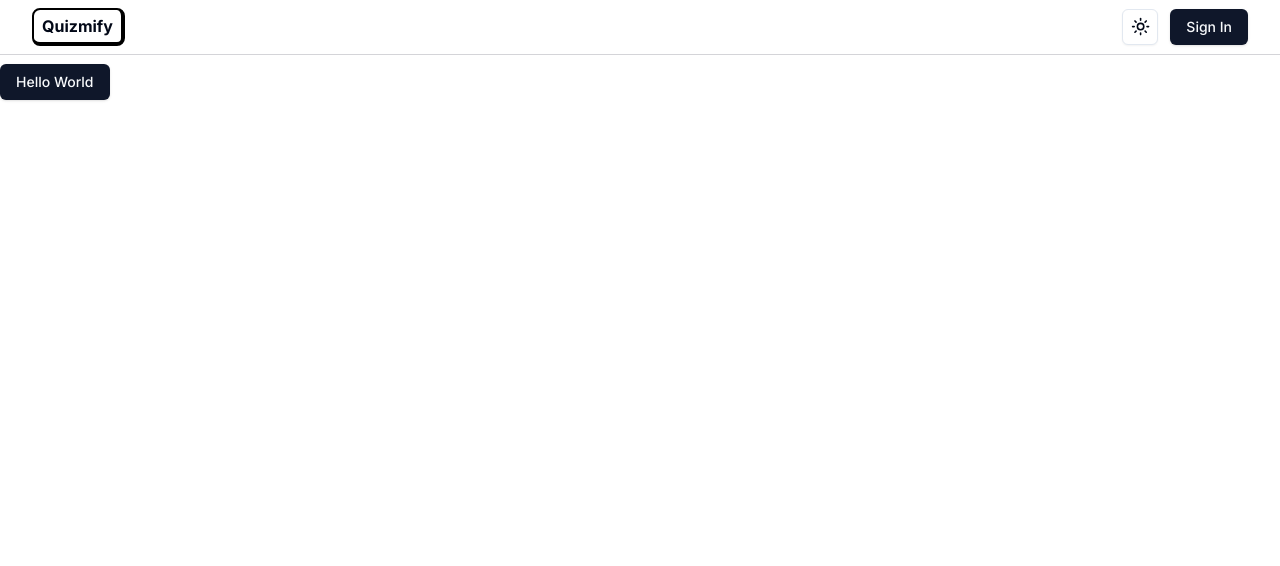
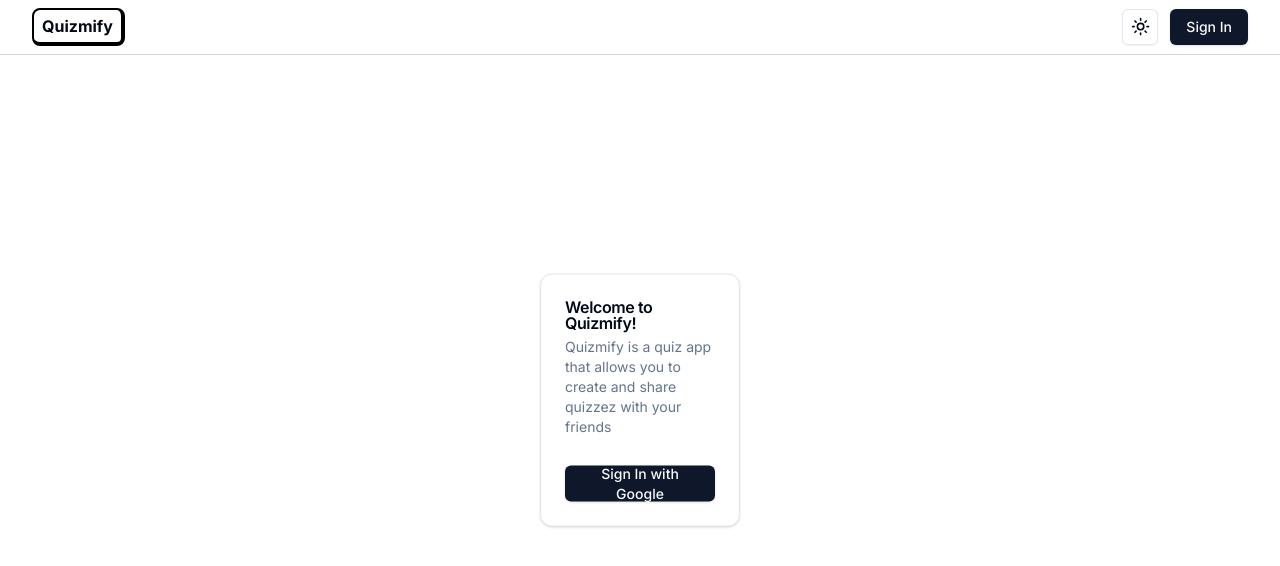
Before and after one commit to klinguss/quizmify, a Next.js app: page / in a window 1280 px wide. Shown: the top 566 px of the page. Built offline with nearby package versions, Linux system fonts and the light colour scheme; no server answers.

Commit message:
Set up homepage

```diff
--- a/src/app/page.tsx
+++ b/src/app/page.tsx
@@ -1,8 +1,28 @@
 import { Button } from '@/components/ui/button'
 import Image from 'next/image'
 import { prisma } from '@/lib/db';
-export default function Home() {
+import { Card, CardContent, CardDescription, CardHeader, CardTitle } from '@/components/ui/card';
+import SignInButton from '@/components/SignInButton';
+import { redirect } from 'next/navigation';
+import { getAuthSession } from '@/lib/nextauth';
+export default async function Home() {
+  const session = await getAuthSession()
+  if (session?.user) {
+    return redirect('/dashboard')
+  }
   return (
-   <Button>Hello World</Button>
+   <div className='absolute top-1/2 left-1/2 -translate-x-1/2 -translate-y-1/2'>
+    <Card className='w-[200px]'>
+      <CardHeader>
+        <CardTitle>Welcome to Quizmify!</CardTitle>
+        <CardDescription>
+          Quizmify is a quiz app that allows you to create and share quizzez with your friends
+        </CardDescription>
+      </CardHeader>
+      <CardContent>
+        <SignInButton text="Sign In with Google"/>
+      </CardContent>
+    </Card>
+   </div>
   )
 }
--- /dev/null
+++ b/src/components/ui/card.tsx
@@ -0,0 +1,76 @@
+import * as React from "react"
+
+import { cn } from "@/lib/utils"
+
+const Card = React.forwardRef<
+  HTMLDivElement,
+  React.HTMLAttributes<HTMLDivElement>
+>(({ className, ...props }, ref) => (
+  <div
+    ref={ref}
+    className={cn(
+      "rounded-xl border bg-card text-card-foreground shadow",
+      className
+    )}
+    {...props}
+  />
+))
+Card.displayName = "Card"
+
+const CardHeader = React.forwardRef<
+  HTMLDivElement,
+  React.HTMLAttributes<HTMLDivElement>
+>(({ className, ...props }, ref) => (
+  <div
+    ref={ref}
+    className={cn("flex flex-col space-y-1.5 p-6", className)}
+    {...props}
+  />
+))
+CardHeader.displayName = "CardHeader"
+
+const CardTitle = React.forwardRef<
+  HTMLParagraphElement,
+  React.HTMLAttributes<HTMLHeadingElement>
+>(({ className, ...props }, ref) => (
+  <h3
+    ref={ref}
+    className={cn("font-semibold leading-none tracking-tight", className)}
+    {...props}
+  />
+))
+CardTitle.displayName = "CardTitle"
+
+const CardDescription = React.forwardRef<
+  HTMLParagraphElement,
+  React.HTMLAttributes<HTMLParagraphElement>
+>(({ className, ...props }, ref) => (
+  <p
+    ref={ref}
+    className={cn("text-sm text-muted-foreground", className)}
+    {...props}
+  />
+))
+CardDescription.displayName = "CardDescription"
+
+const CardContent = React.forwardRef<
+  HTMLDivElement,
+  React.HTMLAttributes<HTMLDivElement>
+>(({ className, ...props }, ref) => (
+  <div ref={ref} className={cn("p-6 pt-0", className)} {...props} />
+))
+CardContent.displayName = "CardContent"
+
+const CardFooter = React.forwardRef<
+  HTMLDivElement,
+  React.HTMLAttributes<HTMLDivElement>
+>(({ className, ...props }, ref) => (
+  <div
+    ref={ref}
+    className={cn("flex items-center p-6 pt-0", className)}
+    {...props}
+  />
+))
+CardFooter.displayName = "CardFooter"
+
+export { Card, CardHeader, CardFooter, CardTitle, CardDescription, CardContent }
```
Also changed, not shown: src/app/dashboard/page.tsx (added).
